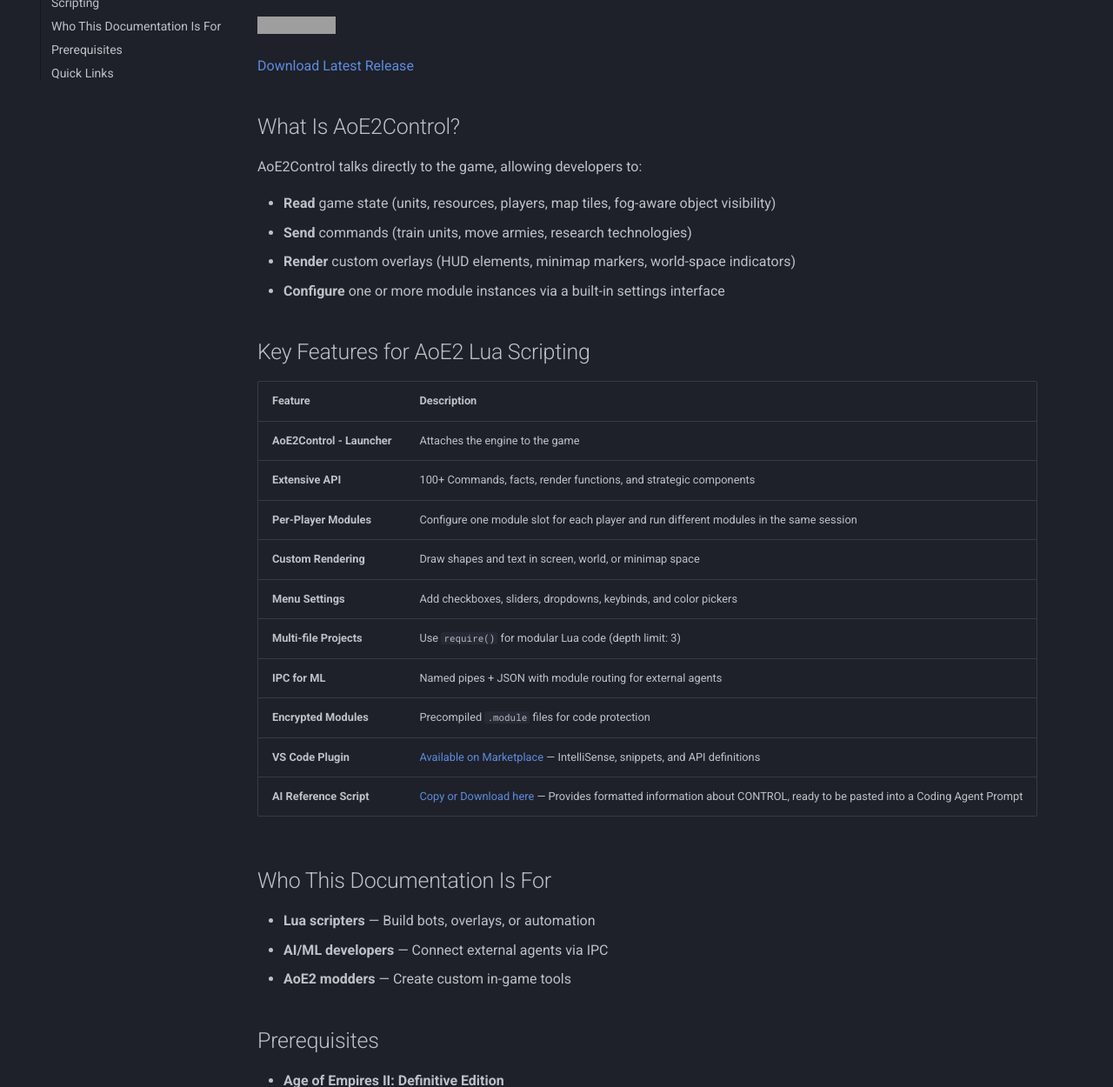
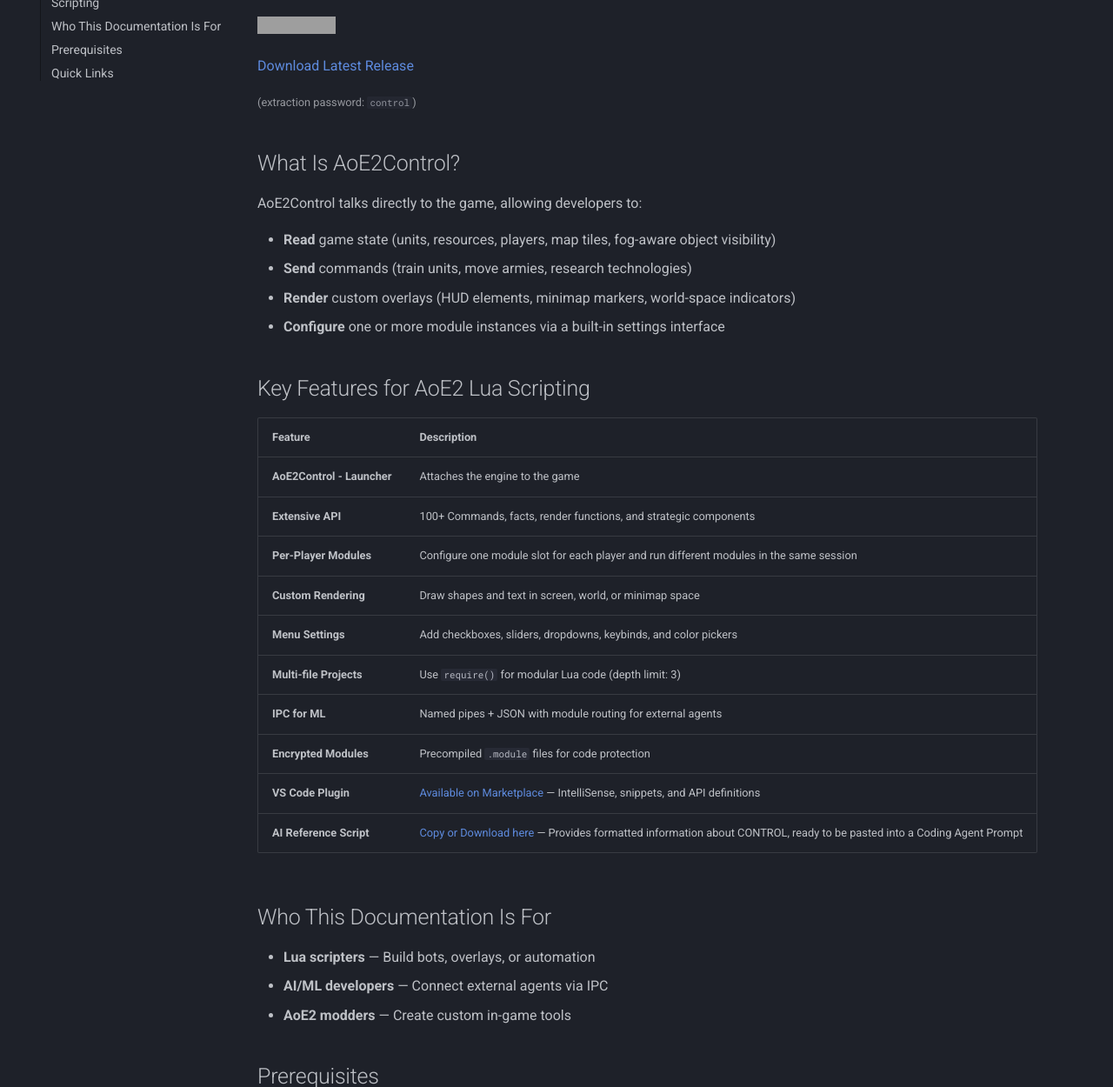
Before and after one commit to aoe2control/aoe2control.github.io, an MkDocs documentation site: the page built from docs/index.md, in a window 1280 px wide and 1400 px high, scrolled down 745 px, cut to the strip 150-1400 px from the top of the window. Shown: the whole strip at 87% size. Built offline with MkDocs 1.6.1 and Material for MkDocs 9.7.7, drawn with Linux system fonts in a browser that asks for light colours; some of the changed text lies outside the part shown; grey boxes are pictures that could not be loaded.

Commit message:
Added extraction password to download link

```diff
--- a/docs/index.md
+++ b/docs/index.md
@@ -13,6 +13,8 @@
 [![Join Discord](https://img.shields.io/badge/Discord-Join%20Community-5865F2?style=for-the-badge&logo=discord&logoColor=white)](https://discord.gg/DENDVuWq5t)
 
 [Download Latest Release](https://github.com/aoe2control/AoE2Control/releases)
+
+<small>(extraction password: <code>control</code>)</small>
 
 ## What Is AoE2Control?
 
@@ -53,6 +55,7 @@
 ## Quick Links
 
 - [Download Latest Release](https://github.com/aoe2control/AoE2Control/releases) — Launcher and packaged builds
+  <small>(extraction password: <code>control</code>)</small>
 - [Getting Started](getting-started.md) — Installation and first script
 - [Quick Example](quick-example.md) — Minimal working module
 - [Game API](commands.md) — Commands and facts reference
```
Also changed, not shown: docs/distribution.md (+4 -0 lines), docs/getting-started.md (+2 -0 lines).
